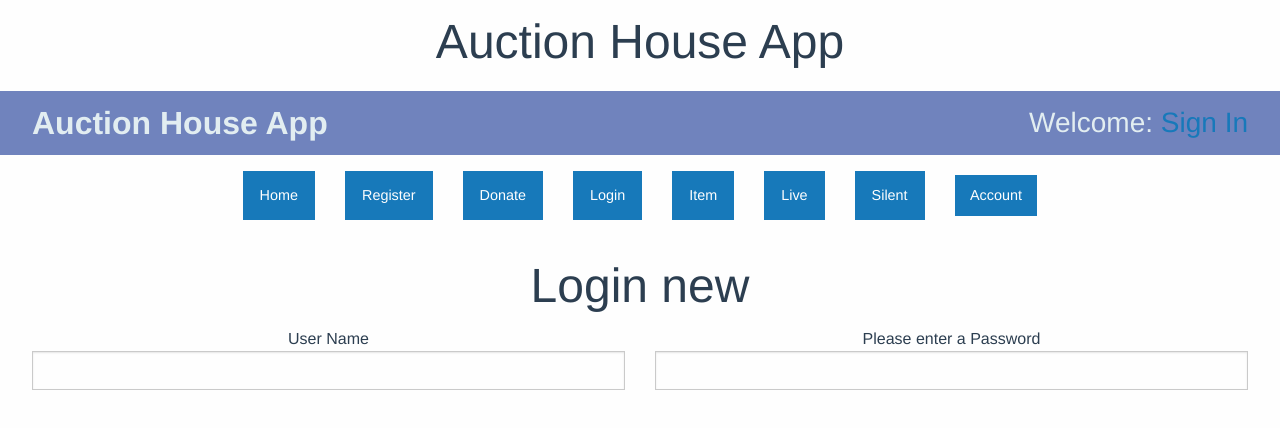
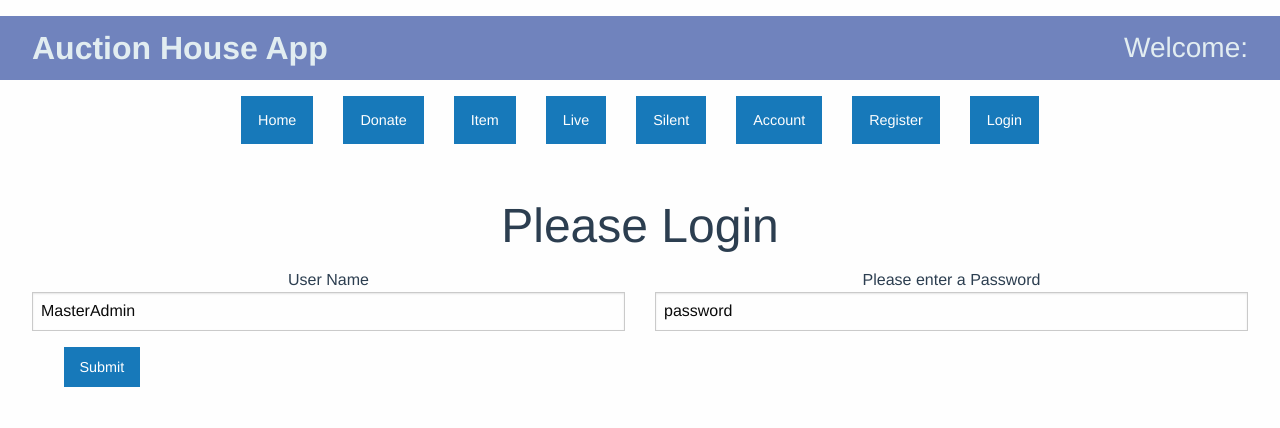
Before and after one commit to JHandschin/AuctionApp, a Vue app in the folder app/: page /login in a window 1280 px wide. Shown: the top 428 px of the page. Built offline with nearby package versions, Linux system fonts and the light colour scheme.

Commit message:
finalized register and login and started admin rights

```diff
--- a/app/package.json
+++ b/app/package.json
@@ -9,7 +9,8 @@
   },
   "dependencies": {
     "core-js": "^3.6.4",
-    "firebase": "^7.9.2",
+    "firebase": "^7.14.0",
+    "firebase-admin": "^8.10.0",
     "foundation-sites": "^6.6.1",
     "jquery": "^3.4.1",
     "vue": "^2.6.11",
--- a/app/src/App.vue
+++ b/app/src/App.vue
@@ -1,34 +1,29 @@
 <template>
   <div id="app">
-
-    <h1>Auction House App</h1>
     <div class="nav">
-
-
       <div class="app-heading grid-x">
         <div class="cell small-6 app-title">Auction House App</div>
         <div class="cell small-6 user-greeting">Welcome:
           <span v-if="bSignedIn">{{fullName}}</span>
-          <router-link v-else class="" to='/login'>Sign In</router-link>
+          <!-- <router-link v-else class="" to='/login'>Sign In</router-link> -->
         </div>
       </div>
       <div class="nav grid-margin-x">
         <!-- routes you created in src/router/index.js -->
-        <router-link class="rLink button cell auto" to='/home'>Home</router-link>
-        <router-link class="rLink button cell auto" to='/register'>Register</router-link>
-        <router-link class="rLink button cell auto" to='/donate'>Donate</router-link>
-        <router-link class="rLink button cell auto" to='/login'>Login</router-link>
-        <router-link class="rLink button cell auto" to='/item'>Item</router-link>
-        <router-link class="rLink button cell auto" to='/live'>Live</router-link>
-        <router-link class="rLink button cell auto" to='/silent'>Silent</router-link>
-        <router-link class="rlink button cell auto" to='/account'>Account</router-link>
-
+        <router-link class="rLink button cell small-1" to='/home'>Home</router-link>
+        <router-link class="rLink button cell small-1" to='/donate'>Donate</router-link>
+        <router-link class="rLink button cell small-1" to='/item'>Item</router-link>
+        <router-link class="rLink button cell small-1" to='/live'>Live</router-link>
+        <router-link class="rLink button cell small-1" to='/silent'>Silent</router-link>
+        <router-link class="rLink button cell small-1" to='/account'>Account</router-link>
+        <router-link class="rLink button cell small-1" to='/register'>Register</router-link>
+        <router-link class="rLink button cell small-1" to='/login'>Login</router-link>
+        <router-link v-if="bIsAdmin" class="rLink button cell small-1" to='/adminRights'>Admin Rights</router-link>
       </div>
     </div>
     <div class="main-content">
       <router-view />
     </div>
-
   </div>
 </template>
 
@@ -43,6 +38,12 @@ export default {
   computed: {
     bSignedIn() {
       if (this.$store.state.initialized) {
+        return true;
+      }
+      return false;
+    },
+    bIsAdmin() {
+      if (this.$store.state.account.isAdmin) {
         return true;
       }
       return false;
--- a/app/src/components/Home.vue
+++ b/app/src/components/Home.vue
@@ -64,6 +64,7 @@ function formatNum(num) {
     });
     return formatter.format(num);
 }
+
 export default {
   name: 'accordion',
   components: {
@@ -108,31 +109,13 @@ export default {
 
   computed: {
     itemList() {
-    // return this.list;
-
-      db.collection('Item').get()
-      .then(querySnapshot => {
-          querySnapshot.forEach(doc => {
-              //console.log(doc.data());
-              if (doc.data().isSilent) {
-                  const data = {
-                      description: doc.data().description,
-                      title: doc.data().title,
-                      bid: formatNum(doc.data().price),
-                      image: doc.data().image
-                  };
-                  this.list.push(data);
-              }
-          })
-      })
-      .catch(error => {
-          //console.log(error.data);
-      });
+      return this.list;
+    },
   },
 };
+</script>
 
-// <!-- Add "scoped" attribute to limit CSS to this component only -->
-<style scoped>
+<styles scoped>
   .item-rows {
     display: flex;
     flex-wrap: wrap;
@@ -140,4 +123,4 @@ export default {
   .item-icon {
     margin-left: 3%;
   }
-</style>
+</styles>
--- a/app/src/components/Login.vue
+++ b/app/src/components/Login.vue
@@ -1,7 +1,10 @@
 <template>
     <div class="content">
-        <h1>Login new</h1>
-            <div class="grid-x grid-margin-x">
+        <h1>Please Login</h1>
+        <div class='red'>
+            {{msg}}
+        </div>
+        <div class="grid-x grid-margin-x">
             <div class="cell small-6">
                 <div>User Name</div>
                 <input v-model="userName" type="text" name="userName" id="userName">
@@ -11,16 +14,71 @@
                 <input v-model="userPassword" type="text" name="userName" id="userPassword">
             </div>
         </div>
+        <button @click="submit" class="button left-align">Submit</button>
     </div>
 </template>
+
 <script>
+
+const admin = require('firebase/app');
+import db from '../firebase';
+require('firebase/firestore');
+
 export default {
     name: 'Login',
     data() {
         return {
-            userName: "",
-            userPassword: "",
+            userName: "MasterAdmin",
+            userPassword: "password",
+            msg: '',
         }
     },
+    watch: {
+        errorMsg(msg) {
+            return msg;
+        }
+    },
+    methods: {
+        success() {
+            this.$router.push('/home');
+        },
+        submit() {
+            console.log(this.userName, ",",this.userPassword);
+            const docRef = db.collection("User").doc(this.userName);
+            admin.auth().signInWithEmailAndPassword('admin@master.com', 'password')
+            .then((result) => {
+                console.log(result);
+                db.collection("User").doc(this.userName).get()
+                .then((doc) =>  {
+                    if (doc.exists) {
+                        console.log("Document data::" , doc.data());
+                        this.$store.commit('updateAccount', doc.data());
+                        this.$router.push('/home');
+                    } else {
+                        console.log("No such document!");
+                    }
+                })
+            })
+            .catch((error) => {
+                console.log(error);
+                this.msg = 'a new msg';
+            })
+        }
+    }
 }
 </script>
+<style scoped>
+    .left-align {
+        display: flex;
+        margin-left: 2rem;
+        margin-right: auto;
+    }
+    .red {
+        font-size: large;
+        color: red;
+    }
+    h1 {
+        margin-top: 2rem;
+    }
+
+</style>
--- a/app/src/components/Register.vue
+++ b/app/src/components/Register.vue
@@ -36,6 +36,7 @@
 </template>
 <script>
 
+const admin = require('firebase/app');
 import db from '../firebase';
 require('firebase/firestore');
 
@@ -43,6 +44,7 @@ export default {
     name: 'Register',
     data() {
         return {
+            users: [],
             userNamesList: [],
             userName: '',
             userPassword: '',
@@ -52,6 +54,7 @@ export default {
             phone: '',
         }
     },
+
     watch: {
         userNamesList() {
             if (this.userNamesList.length > 0) {
@@ -111,10 +114,10 @@ export default {
                 })
                 .then(() => {
                     if (this.users.includes(this.userName)) {
-                        //console.log('Sorry, that user-name is already taken');
+                        console.log('Sorry, that user-name is already taken');
                     } else {
-                        //console.log('Gratz!!');
-
+                        admin.auth().createUserWithEmailAndPassword(this.email, this.userPassword)
+                        .then(() => {
                             const payload = {
                                 userName: this.userName,
                                 userPassword: this.userPassword,
@@ -125,7 +128,6 @@ export default {
                                 email: this.email,
                                 bids: [],
                             }
-                        // Adding to 'User" Collection
                             db.collection('User').doc(this.userName).set(payload)
                                 .then(function() {
                                 console.log('success');
@@ -134,9 +136,17 @@ export default {
                                     console.log('error' , error);
                                     failed = true;
                             })
-                    }
-                    if (failed) {
-                        this.cleansePage();
+                            this.$store.commit('updateAccount', payload);
+                            this.$router.push('/home');
+                        })
+                        .catch(function(error) {
+                            // Handle Errors here.
+                            var errorCode = error.code;
+                            var errorMessage = error.message;
+                            console.log("Error code: ", errorCode);
+                            console.log("ErrorMessage: ", errorMessage);
+                        });
+
                     }
                 })
                 .catch(error => {
--- a/app/src/components/firebaseRoutes.vue
+++ b/app/src/components/firebaseRoutes.vue
@@ -1,5 +1,7 @@
 <template>
+    <div>
 
+    </div>
 </template>
 
 <script>
--- a/app/src/firebase.js
+++ b/app/src/firebase.js
@@ -1,4 +1,4 @@
-import firebase from 'firebase'
+import * as firebase from 'firebase'
 import 'firebase/firestore'
 
 const firebaseConfig = {
@@ -14,7 +14,8 @@ const firebaseConfig = {
 
   const firebaseApp = firebase.initializeApp(firebaseConfig);
   const firestore = firebaseApp.firestore();
-  require('firebase/firestore')
+  require('firebase/firestore');
+  require('firebase/auth');
   export default firestore;
 
 // to deploy vue.js app with firebase hosting
--- a/app/src/router/index.js
+++ b/app/src/router/index.js
@@ -9,6 +9,7 @@ import Item from '../components/Item.vue'
 import Live from '../components/Live.vue'
 import Silent from '../components/Silent.vue'
 import Account from'../components/Account.vue'
+import AdminRights from'../components/AdminRights.vue'
 
 Vue.use(Router)
 
@@ -21,6 +22,7 @@ const routes = [
   { path: '/live', component: Live },
   { path: '/silent', component: Silent },
   { path: '/account', component: Account },
+  { path: '/adminrights', component: AdminRights },
   {
     path: '/item',
     name: 'Item',
```
Also changed, not shown: app/src/components/AdminRights.vue (added, +103 -0 lines), app/src/components/ItemIcon.vue (+8 -4 lines), 1 other file (tests, documents, lock files or other folders). Lines whose indentation alone changed are shown as unchanged.
